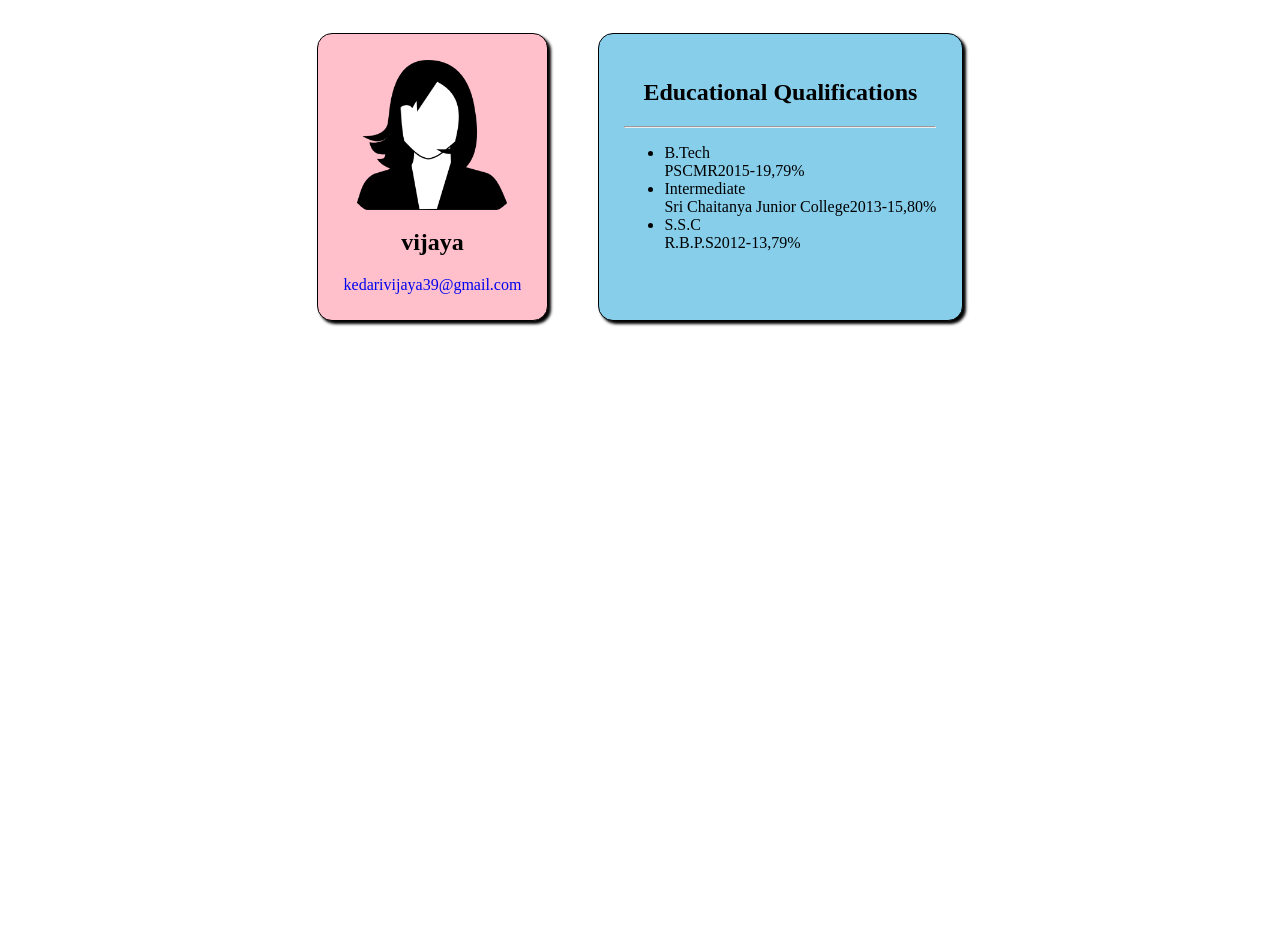
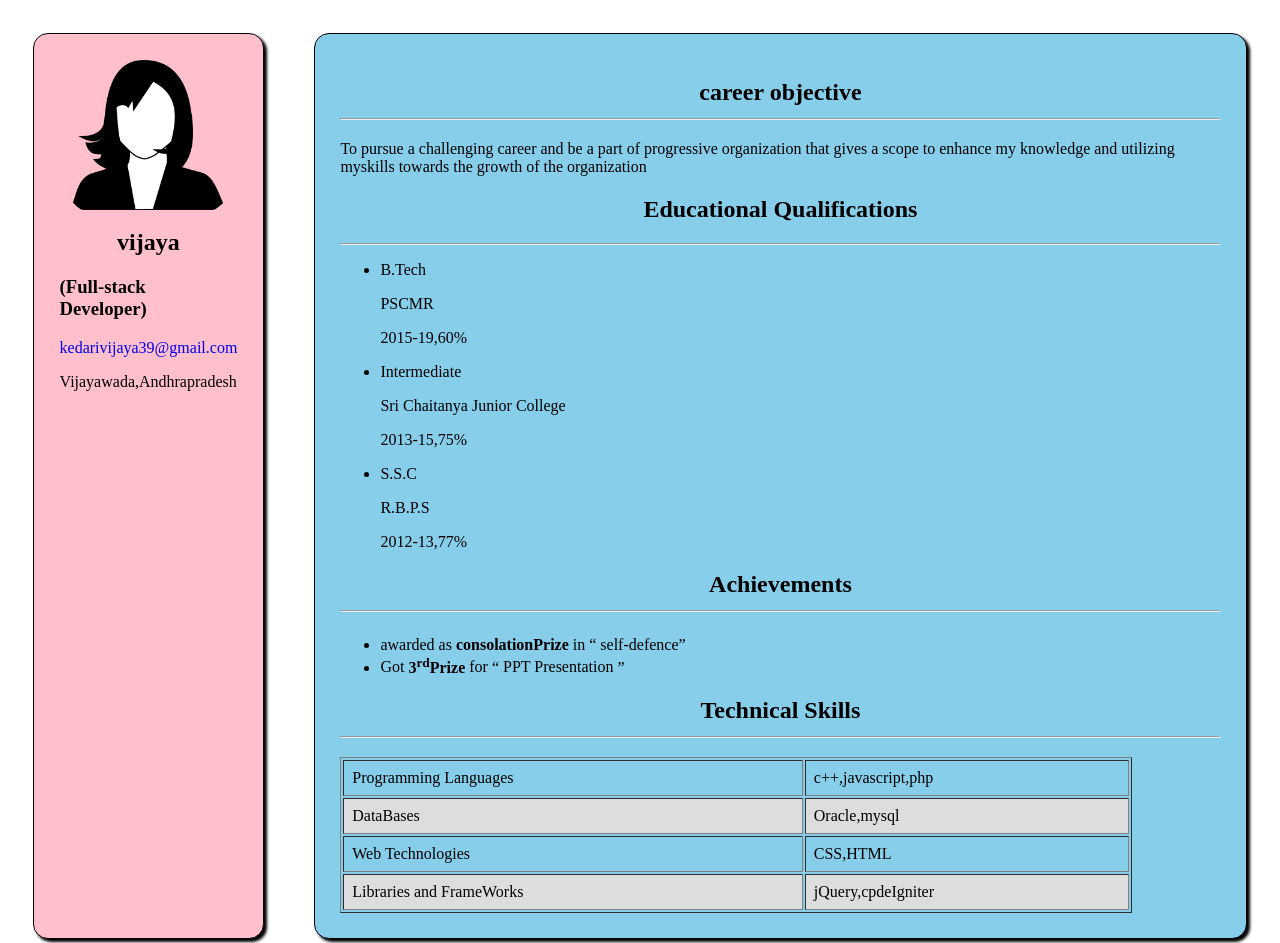
Before and after one commit to kedarivijaya/expire, a plain HTML site: page index.html in a window 1280 px wide. Shown: the top 943 px of the page. Before the commit the page ends 800 px from the top, so only its background shows below. Drawn offline with Linux system fonts and the light colour scheme.

Commit message:
third commit

```diff
--- a/data.json
+++ b/data.json
@@ -4,21 +4,50 @@
     "email":"kedarivijaya39@gmail.com",
     "mobile":"+91-9441660894"
   },
+  "career":{
+    "Info":"To pursue a challenging career and be a part of progressive organization that gives a scope to enhance my knowledge and utilizing myskills towards the growth of the organization"
+  },
   "Education":[
     {
      "degree":"B.Tech",
       "institute":"PSCMR",
-      "data":["2015-19","79%"]
+      "data":["2015-19","60%"]
     },
 {
 "degree":"Intermediate",
  "institute":"Sri Chaitanya Junior College",
- "data":["2013-15","80%"]
+ "data":["2013-15","75%"]
 },
 {
   "degree":"S.S.C",
    "institute":"R.B.P.S",
-   "data":["2012-13","79%"]
+   "data":["2012-13","77%"]
  }
+],
+"achivements":[
+  {
+    "name":"awarded as <b>consolation<sup></sup>Prize</b> in <q> self-defence</q>"
+  },
+  {
+   "name":"Got <strong>3<sup>rd</sup>Prize</strong> for <q> PPT Presentation </q>"
+  }
+],
+"skills":[
+  {
+    "name":"Programming Languages",
+    "data":["c++","javascript","php"]
+  },
+  {
+  "name":"DataBases",
+  "data":["Oracle","mysql"]
+},
+{
+"name":"Web Technologies",
+"data":["CSS","HTML"]
+},
+{
+"name":" Libraries and FrameWorks",
+"data":["jQuery","cpdeIgniter"]
+}
 ]
 }
--- a/index.html
+++ b/index.html
@@ -13,7 +13,9 @@
         <div class="child1">
           <img src="images/vijaya.png" alt="profile">
           <h2>vijaya</h2>
+          <h3>(Full-stack Developer)</h3>
           <a href="mailto:kedarivijaya39@gmail.com">kedarivijaya39@gmail.com</a>
+          <p>Vijayawada,Andhrapradesh</p>
       </div>
         <!--content info-->
         <div class="child2" id="child2">
--- a/main.js
+++ b/main.js
@@ -13,26 +13,87 @@ function loadJson(file,callback)
 loadJson("data.json",function(text){
   let data=JSON.parse(text);
   console.log(data);
+  fun_career(data.career);
 fun_education(data.Education);
+fun_achievements(data.achivements);
+fun_skills(data.skills);
 });
+
+
 var div2=document.getElementById("child2");
+
+
+function fun_career(career_obj){
+  var heading1=document.createElement("h2");
+  heading1.textContent="career objective";
+  div2.appendChild(heading1);
+
+
+  var horz=document.createElement("hr");
+  heading1.appendChild(horz);
+
+
+  var Info=document.createElement("p");
+  div2.appendChild(Info);
+  Info.textContent=career_obj.Info;
+}
 function fun_education(edu){
   var list1=document.createElement("h2");
   list1.textContent="Educational Qualifications";
   div2.appendChild(list1);
+
   var hr=document.createElement("hr");
   div2.appendChild(hr);
+
   var list=document.createElement("ul");
   div2.appendChild(list);
+
   for(var i=0;i<edu.length;i++){
     var listItem=document.createElement("li");
     listItem.textContent=edu[i].degree;
     list.appendChild(listItem);
-    var listItem1=document.createElement("pi");
+    var listItem1=document.createElement("p");
     listItem1.textContent=edu[i].institute;
     list.appendChild(listItem1);
-    var listItem2=document.createElement("pi");
+    var listItem2=document.createElement("p");
     listItem2.textContent=edu[i].data;
     list.appendChild(listItem2);
   }
 }
+
+
+function fun_achievements(achieve){
+  var heading2=document.createElement("h2");
+  heading2.textContent="Achievements";
+  div2.appendChild(heading2);
+
+  var horz=document.createElement("hr");
+  heading2.appendChild(horz);
+
+  var ul=document.createElement("ul");
+  div2.appendChild(ul);
+// console.log(achieve.length);
+  for(var i=0;i<achieve.length;i++){
+    var listItem3=document.createElement("li");
+    listItem3.innerHTML=achieve[i].name;
+    ul.appendChild(listItem3);
+  }
+
+}
+function fun_skills(tech){
+  var heading3=document.createElement("h2");
+  heading3.textContent="Technical Skills";
+    div2.appendChild(heading3);
+
+    var hr=document.createElement("hr");
+    heading3.appendChild(hr);
+    var tr="";
+    var table=document.createElement("table");
+    div2.appendChild(table);
+  // console.log(achieve.length);
+    for(var i=0;i<tech.length;i++){
+      tr+="<tr><td>"+tech[i].name+"</td><td>"+tech[i].data+"</td></tr>";
+    }
+    table.innerHTML=tr;
+    table.border="1";
+  }
--- a/styles/style.css
+++ b/styles/style.css
@@ -1,3 +1,13 @@
+table{
+  width:90%;
+  box-window:3px 3px 3px #ddd;
+}
+td{
+  padding:1%;
+}
+tr:nth-child(even){
+  background:#ddd;
+}
 a{
   text-decoration:none;
 }
```
